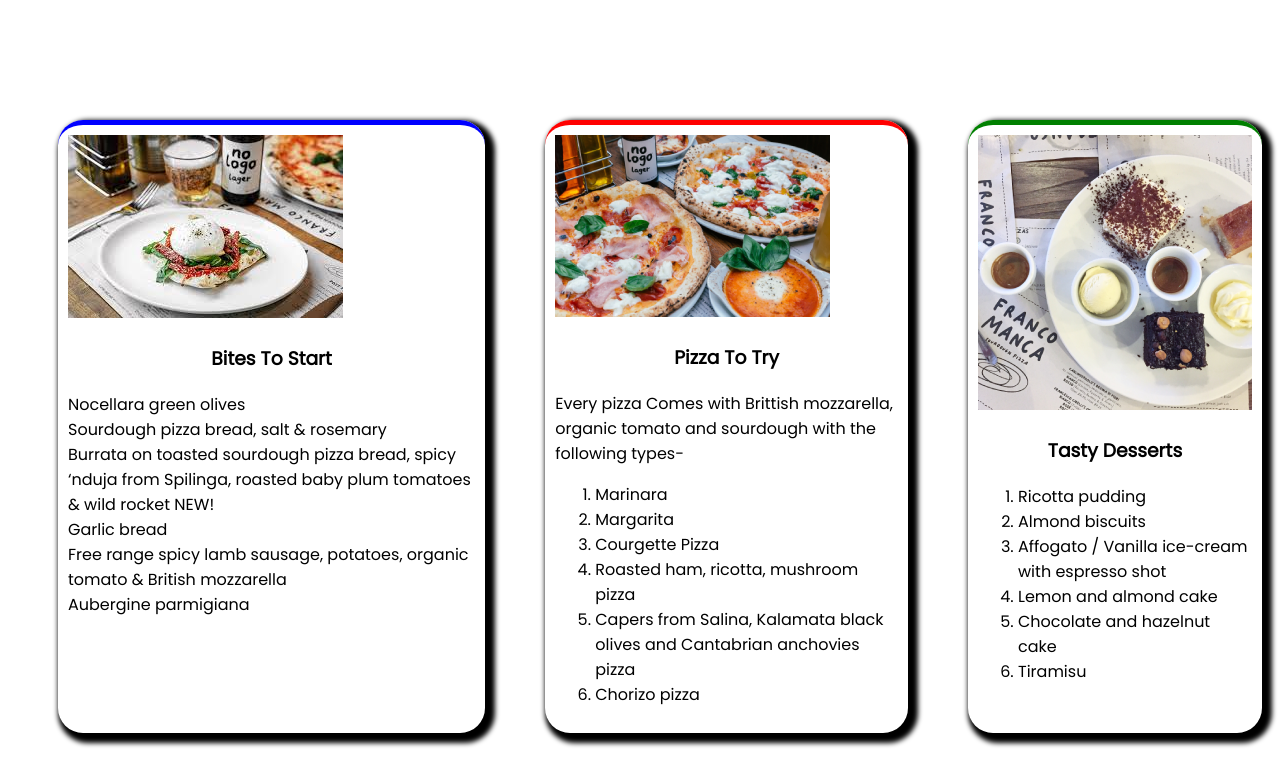
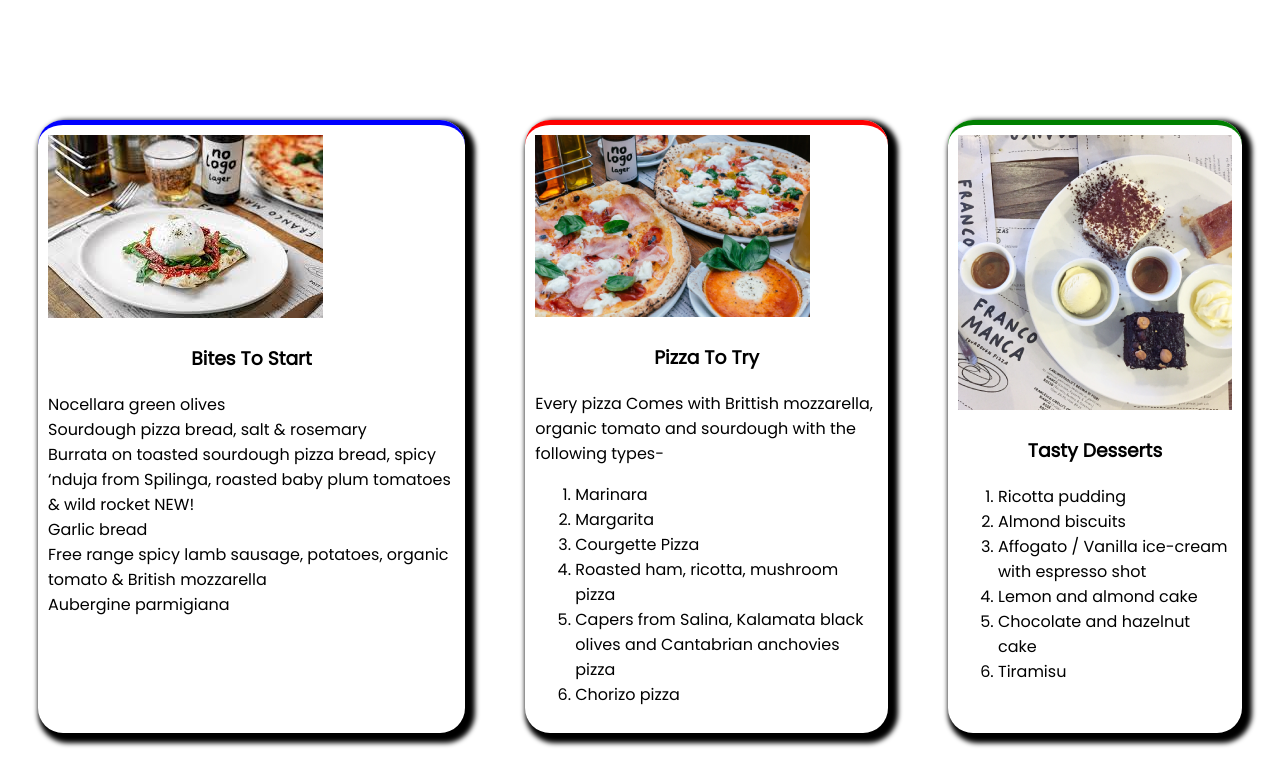
Before and after one commit to MagdalineJ/franco-manca, a plain HTML site: page index.html in a window 1280 px wide. Shown: the part 1374-2140 px from the top of the page. Drawn offline with Linux system fonts and the light colour scheme.

Commit message:
trying to bug fix

```diff
--- a/style.css
+++ b/style.css
@@ -45,7 +45,6 @@ section{
     }
 
 
-    }
     .half-width{
         width: 50%;
         height: 30%;
@@ -95,8 +94,7 @@ section{
 }
  #menus{
 
-    margin-left: 20px;
-    margin-right: 20px;
+
     display: flex;
     width:100%;
 
```
